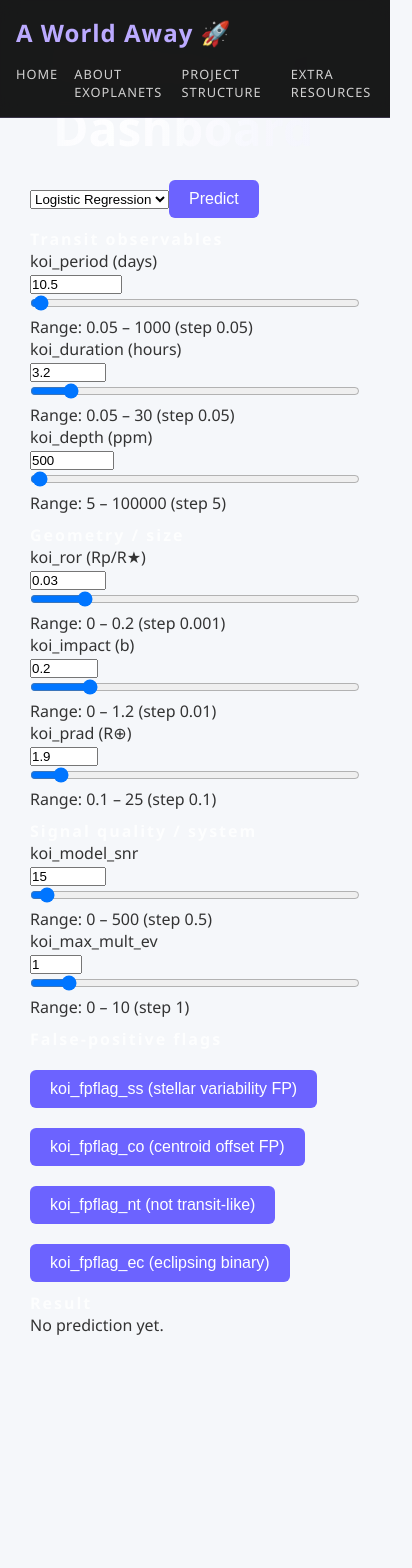
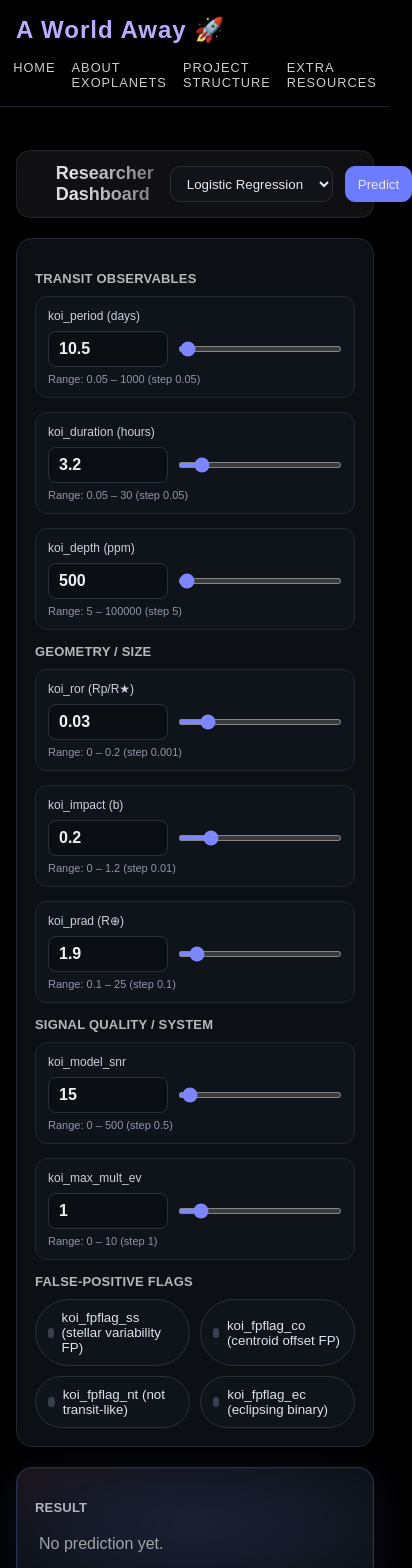
Before and after one commit to oztari/NasaExoPlanets, a React app in the folder frontend/: page /researcher in a window 390 px wide. Shown: the top 1568 px of the page, 412 px wide, since content can reach past the window. Before the commit the page ends 1366 px from the top, so only its background shows below. Built offline with nearby package versions, Linux system fonts and the light colour scheme; no server answers; the HTML template or start-up script is replaced by a standard one.

Commit message:
updated frontend integration with backend and chose correct backend predict value

```diff
--- a/frontend/src/lib/api.ts
+++ b/frontend/src/lib/api.ts
@@ -4,8 +4,9 @@ import type { KOIItem, ModelName, PredictPayload, PredictResponse } from "./type
 const API_BASE = import.meta.env.VITE_API_BASE_URL || "http://localhost:8000"
 
 export async function predict(payload: PredictPayload, model: ModelName = "rf") {
-  const { data } = await axios.post<PredictResponse>(`${API_BASE}/predict?model=${model}`, payload)
-  return data
+  const response = await axios.post<PredictResponse>(`${API_BASE}/predict?model=${model}`, payload)
+  console.log("Response ", response)
+  return response.data
 }
 
 export async function listKoi(): Promise<KOIItem[]> {
--- a/frontend/src/pages/Researcher.tsx
+++ b/frontend/src/pages/Researcher.tsx
@@ -106,21 +106,6 @@ export default function Researcher() {
 
   async function handlePredict() {
     try {
-      const payload = {
-        ...DEFAULTS,
-        koi_depth: sliders.depth,
-        koi_duration: sliders.duration,
-        koi_impact: sliders.impactParameter,
-        koi_max_mult_ev: sliders.maxMult,
-        koi_period: sliders.period,
-        koi_ror: sliders.radiusRatio,
-        koi_snr: sliders.snr,
-        koi_fpflag_ss: checkboxValues.fpflagSS,
-        koi_fpflag_co: checkboxValues.fpflagCO,
-        koi_fpflag_nt: checkboxValues.fpflagNT,
-        koi_fpflag_ec: checkboxValues.fpflagEC
-      }
-
       console.log("Payload", payload)
       setBusy(true); setError(null)
       const data = await predict(payload, model)
--- a/frontend/src/pages/researcher.css
+++ b/frontend/src/pages/researcher.css
@@ -1,62 +1,201 @@
-body {
-  font-family: 'Segoe UI', sans-serif;
-  background: #f5f7fa;
-  color: #333;
-  padding: 30px;
+/* src/pages/researcher.css */
+
+/* base container */
+.rsch {
+  max-width: 1200px;
+  margin: 0 auto;
+  padding: 16px;
+  padding-top: 150px;
 }
-h1 {
-  color: #2c3e50;
+
+/* hero header (optional: only applies if you render the hero block) */
+.rsch .hero { text-align: center; margin: 18px auto 10px; padding: 4px 8px; }
+.rsch .hero__row { display: inline-flex; align-items: center; gap: 12px; }
+.rsch .hero__glyph { width: 48px; height: 48px; color: #b6a4ff; flex: 0 0 auto; }
+.rsch .hero__title {
+  font-weight: 900;
+  letter-spacing: .4px;
+  font-size: clamp(28px, 6vw, 84px);
+  line-height: 1.05;
+  background: linear-gradient(180deg, #cbbcff 0%, #a894ff 90%);
+  -webkit-background-clip: text;
+  background-clip: text;
+  color: transparent;
+  text-shadow: 0 3px 18px rgba(168,148,255,.2);
+  margin: 0;
 }
-.container {
+.rsch .hero__subtitle {
+  margin: 10px 0 6px;
+  font-size: clamp(16px, 2.6vw, 34px);
+  color: rgba(235,235,255,.92);
+  font-weight: 600;
+}
+.rsch .hero__tagline {
+  margin: 0 auto;
+  max-width: 1100px;
+  font-size: clamp(14px, 2.1vw, 28px);
+  color: rgba(220,225,255,.8);
+}
+
+/* sticky control bar */
+.rsch__bar {
+  position: sticky;
+  top: 12px;
+  z-index: 10;
   display: flex;
-  flex-wrap: wrap;
+  gap: 16px;
+  align-items: center;
+  justify-content: space-between;
+  background: rgba(24,24,28,.7);
+  border: 1px solid rgba(255,255,255,.08);
+  padding: 12px 16px;
+  border-radius: 14px;
+  backdrop-filter: blur(8px);
+}
+.rsch__title { font-weight: 600; font-size: 18px; }
+.rsch__actions { display: flex; gap: 12px; align-items: center; }
+.rsch__select,
+.rsch__btn {
+  height: 36px;
+  border-radius: 10px;
+  padding: 0 12px;
+  background: #111318;
+  color: #e8e8ea;
+  border: 1px solid #2a2d35;
+}
+.rsch__btn { background: #6c7bff; border-color: #6c7bff; cursor: pointer; }
+.rsch__btn:disabled { opacity: .6; cursor: not-allowed; }
+.rsch__error { color: #ff6b6b; font-size: 12px; }
+
+/* main grid */
+.rsch__grid {
+  display: grid;
+  grid-template-columns: 2fr 1fr;
   gap: 20px;
-}
-.slider-group {
-  background: #ffffff;
-  padding: 15px;
-  border-radius: 8px;
-  box-shadow: 0 0 10px rgba(0,0,0,0.05);
-  flex: 1 1 300px;
-}
-.slider-group label {
-  font-weight: 600;
-  display: block;
-  margin-bottom: 5px;
-}
-input[type="range"] {
-  width: 100%;
-}
-.value-display {
-  font-size: 14px;
-  color: #555;
-}
-.checkbox-group {
-  margin-top: 10px;
-}
-button {
-  background: #6c63ff;
-  color: white;
-  padding: 10px 20px;
-  border: none;
-  border-radius: 6px;
-  cursor: pointer;
-  font-size: 16px;
   margin-top: 20px;
 }
-button:hover {
-  background: #594cd3;
-}
-#result {
-  margin-top: 30px;
-  font-size: 16px;
-  font-weight: bold;
+@media (max-width: 900px) {
+  .rsch__grid { grid-template-columns: 1fr; }
 }
 
-.prediction-title {
-  color: white
+/* panels */
+.panel {
+  background: #0c0f14;
+  border: 1px solid #242833;
+  border-radius: 16px;
+  padding: 18px;
+}
+.panel__heading {
+  font-size: 13px;
+  color: rgba(255,255,255,.7);
+  margin: 14px 0 10px;
+  letter-spacing: .2px;
+  text-transform: uppercase;
+}
+.panel__grid {
+  display: grid;
+  grid-template-columns: 1fr 1fr;
+  gap: 14px;
+}
+@media (max-width: 700px) {
+  .panel__grid { grid-template-columns: 1fr; }
 }
 
-.prediction-result {
-  color: white
+/* fields */
+.field {
+  background: #0f131a;
+  border: 1px solid #222733;
+  padding: 12px;
+  border-radius: 12px;
 }
+.field__label {
+  display: block;
+  font-size: 12px;
+  color: #cbd1dd;
+  margin-bottom: 8px;
+}
+.field__inputs {
+  display: grid;
+  grid-template-columns: 120px 1fr;
+  gap: 10px;
+  align-items: center;
+}
+.field__number {
+  width: 100%;
+  height: 36px;
+  border-radius: 8px;
+  padding: 0 10px;
+  background: #0b0e13;
+  color: #eef1f7;
+  border: 1px solid #2a2f3a;
+  font-size: 16px;
+  font-weight: 600;
+}
+.field__range {
+  width: 100%;
+  height: 6px;
+  border-radius: 999px;
+  accent-color: #7b86ff;
+}
+.field__hint { margin-top: 6px; font-size: 11px; color: #8e97a8; }
+
+/* flag toggles */
+.flags { display: grid; grid-template-columns: 1fr 1fr; gap: 10px; }
+.flag {
+  display: inline-flex;
+  align-items: center;
+  gap: 8px;
+  padding: 10px 12px;
+  border: 1px solid #2a2f3a;
+  background: #0f131a;
+  color: #dfe3ee;
+  border-radius: 999px;
+  cursor: pointer;
+  text-align: left;
+}
+.flag__dot { width: 10px; height: 10px; border-radius: 999px; background: #3a3f4d; }
+.flag--on { border-color: #6c7bff; background: #161b26; }
+.flag--on .flag__dot { background: #6c7bff; box-shadow: 0 0 0 3px rgba(108,123,255,.15); }
+
+/* result panel */
+.panel--result {
+  position: relative;
+  overflow: hidden;
+  border-color: rgba(124,140,255,.25);
+  box-shadow: 0 8px 40px rgba(124,140,255,.12), inset 0 0 0 1px rgba(255,255,255,.03);
+}
+.panel--result::before {
+  content: "";
+  position: absolute;
+  inset: -40%;
+  background:
+    radial-gradient(60% 60% at 50% 50%, rgba(124,140,255,.18) 0%, rgba(124,140,255,0) 70%),
+    radial-gradient(40% 40% at 20% 10%, rgba(255,100,130,.12) 0%, rgba(255,100,130,0) 70%);
+  filter: blur(30px);
+  pointer-events: none;
+  z-index: 0;
+}
+.panel--result .result { padding: 10px 4px; position: relative; z-index: 1; }
+.result__pred { font-weight: 600; font-size: 18px; }
+.result__conf { color: #b8c0d6; margin-top: 4px; font-size: 14px; }
+.result--empty { color: rgba(255,255,255,.6); }
+
+/* hero style for result */
+.result.result--hero .result__pred {
+  font-size: 34px;
+  line-height: 1.1;
+  font-weight: 800;
+  letter-spacing: .2px;
+  background: linear-gradient(180deg, #ffffff 0%, #c9d1ff 80%);
+  -webkit-background-clip: text;
+  background-clip: text;
+  color: transparent;
+  text-shadow: 0 4px 24px rgba(120,140,255,.25);
+}
+.result.result--hero .result__conf {
+  margin-top: 8px;
+  font-size: 18px;
+  font-weight: 600;
+  color: #cdd3ea;
+  opacity: .95;
+}
```
Also changed, not shown: 1 other file (tests, documents, lock files or other folders).
